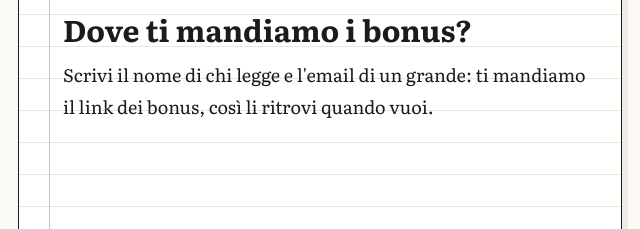
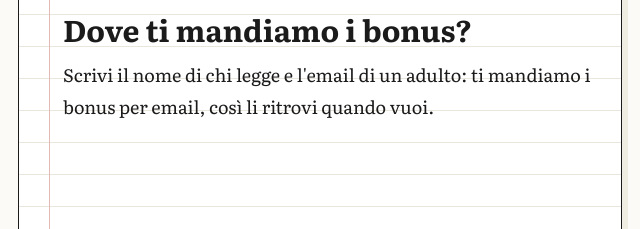
Before and after one commit to chiarabonetti/chiarabonetti.github.io, a plain HTML site: page email.html in a window 1280 px wide. Shown: the part 329-558 px from the top of the page, 320-960 px from the left. Drawn offline with Linux system fonts and the light colour scheme.

Commit message:
Add files via upload

```diff
--- a/email.html
+++ b/email.html
@@ -17,7 +17,7 @@
     <span class="scotch sx"></span><span class="scotch dx"></span>
     <span class="num-passo">Passo 1 di 3</span>
     <h1>Dove ti mandiamo i bonus?</h1>
-    <p>Scrivi il nome di chi legge e l'email di un grande: ti mandiamo il link dei bonus, così li ritrovi quando vuoi.</p>
+    <p>Scrivi il nome di chi legge e l'email di un adulto: ti mandiamo i bonus per email, così li ritrovi quando vuoi.</p>
 
     <div class="modulo-systeme">
       <script id="form-script-tag-25899940" src="https://fil-fattoruso.systeme.io/public/remote/page/45964080d4377762f50e2ffb31f5e18783684cb1.js"></script>
```
